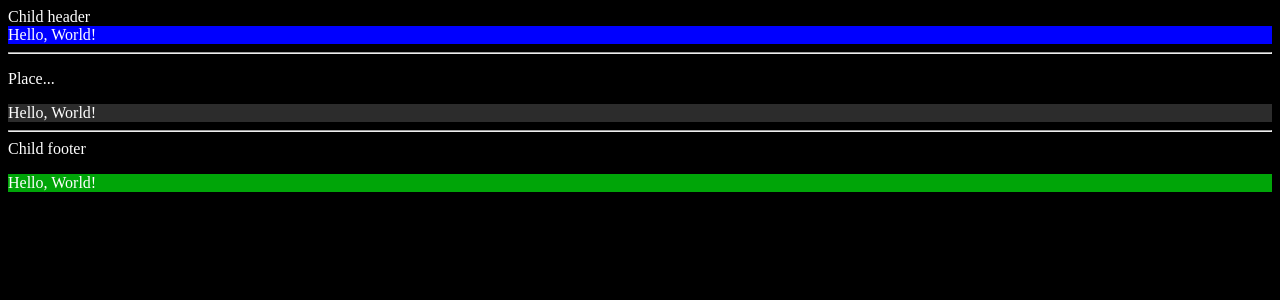
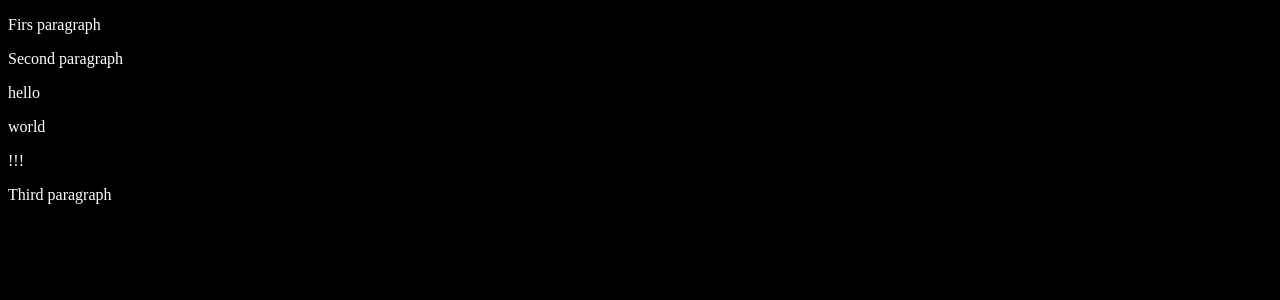
Before and after one commit to artemsavchenko963/AngularLearning, an Angular app: page / in a window 1280 px wide. Shown: the top 300 px of the page. Built offline with nearby package versions, Linux system fonts and the light colour scheme.

Commit message:
Ng-templates, ng-container elements

```diff
--- a/src/app/app.html
+++ b/src/app/app.html
@@ -1,4 +1,4 @@
-<app-child>
+<!-- <app-child>
     <hr>
     <p
         style="background-color: rgb(0, 165, 8);">
@@ -14,4 +14,19 @@
         Hello, World!
     </article>
     <hr>
-</app-child>
+</app-child> -->
+
+<p>Firs paragraph</p>
+<ng-container *ngTemplateOutlet="test; context: {first: 'hello' , $implicit: 'world', someText: '!!!'}">
+    <span>
+        Learning Angular
+    </span>
+</ng-container>
+<p>Third paragraph</p>
+
+<ng-template #test let-item let-firstItem="first" let-someText="someText">
+    <p>Second paragraph</p>
+    <p>{{ firstItem }}</p>
+    <p>{{ item }}</p>
+    <p>{{ someText }}</p>
+</ng-template>
--- a/src/app/app.ts
+++ b/src/app/app.ts
@@ -1,12 +1,12 @@
 import { Component } from '@angular/core';
 import { RouterOutlet } from '@angular/router';
 import { Child } from './components/child/child';
+import { CommonModule } from '@angular/common';
 
 
 @Component({
   selector: 'app-root',
-  standalone: true,
-  imports: [RouterOutlet, Child],
+  imports: [RouterOutlet, Child, CommonModule],
   templateUrl: './app.html',
   styleUrl: './app.scss'
 })
--- a/src/app/components/child/child.html
+++ b/src/app/components/child/child.html
@@ -1,4 +1,4 @@
-<header>Child header
+<!-- <header>Child header
     <ng-content select="[someAtribute]"></ng-content>
 </header>
 <hr>
@@ -9,4 +9,4 @@
 <hr>
 <footer>Child footer
     <ng-content select="p"></ng-content>
-</footer>
+</footer> -->
```
